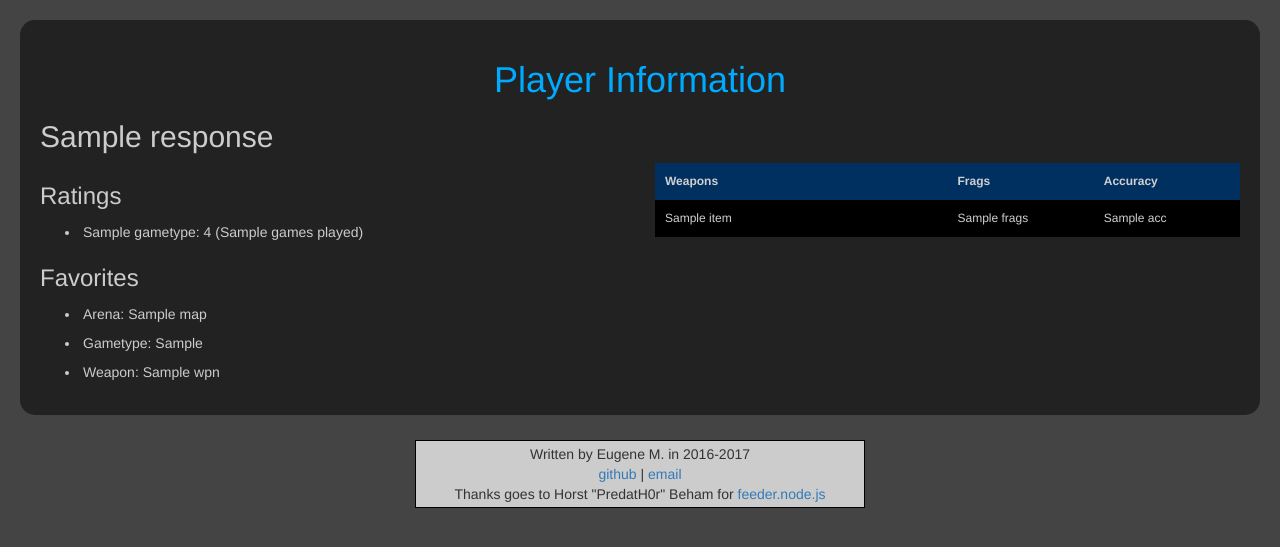
After one commit to em92/quakelive-local-ratings, a Flask app: template templates/player_stats.html in a window 1280 px wide. The commit adds this page. Shown: the top 547 px of the page. Run offline with Flask 2, Linux system fonts and the light colour scheme; the template is opened without the code that fills it: most values are stand-ins (such as "Sample title", 1, 10 or a date in 2020); some libraries are stand-ins or nearby versions.

Commit message:
added player stats page

```diff
--- a/main.py
+++ b/main.py
@@ -39,6 +39,16 @@ def http_rating_gametype_page(gametype, page = 0):
 @app.route("/ratings/<gametype>/<int:page>.json")
 def http_ratings_gametype_page_json(gametype, page):
   return jsonify( **rating.get_list( gametype, page ) )
+
+
+@app.route("/player/<int:steam_id>/")
+def http_player(steam_id):
+  return render_template("player_stats.html", **rating.get_player_info2(steam_id) )
+
+
+@app.route("/player/<int:steam_id>.json")
+def http_player_json(steam_id):
+  return jsonify( **rating.get_player_info(int(steam_id)) )
 
 
 @app.route("/elo/<ids>")
@@ -89,11 +99,6 @@ def http_steam_api_GetPlayerSummaries():
       return jsonify( ok = False, message = player_info["message"] ), 500
 
   return jsonify( ok = True, response = { "players": players } )
-
-
-@app.route("/player/<int:steam_id>")
-def http_player_id(steam_id):
-  return jsonify( **rating.get_player_info(int(steam_id)) )
 
 
 @app.route("/export_rating/<frmt>/<gametype>")
@@ -163,5 +168,6 @@ def http_stats_submit():
       return jsonify(**result), 200
 
 
+print(rating.get_player_info2("76561198260599288"))
 if __name__ == "__main__":
     app.run( host = "0.0.0.0", port = cfg['httpd_port'], threaded = True)
--- a/rating.py
+++ b/rating.py
@@ -7,6 +7,7 @@ import sys
 import traceback
 import psycopg2
 import trueskill
+from functools import reduce
 from urllib.parse import urlparse
 from config import cfg
 from sqlalchemy.exc import ProgrammingError
@@ -496,6 +497,25 @@ def get_player_info2( steam_id ):
 
     result['weapon_stats'] = list( map( lambda row: row[0], cu.fetchall() ) )
 
+    # fav map
+    cu.execute('''
+      SELECT map_name
+      FROM (
+        SELECT map_id, COUNT(*) AS n
+        FROM matches m
+        WHERE match_id IN (SELECT match_id FROM scoreboards WHERE steam_id = %(steam_id)s)
+        GROUP BY map_id
+      ) t
+      LEFT JOIN maps ON maps.map_id = t.map_id
+      ORDER BY n DESC
+      LIMIT 1
+    ''', {"steam_id": steam_id})
+
+    if cu.rowcount == 0:
+      fav_map = "None"
+    else:
+      fav_map = cu.fetchone()[0]
+
     # 10 last matches
     '''
         SELECT
@@ -509,6 +529,13 @@ def get_player_info2( steam_id ):
         ORDER BY m.timestamp DESC
         LIMIT 10
     '''
+
+    result['fav'] = {
+      "map": fav_map,
+      "gt": "None" if len(result["ratings"]) == 0 else result["ratings"][0]["gametype"],
+      "wpn": reduce(lambda sum, x: sum if sum['frags'] > x['frags'] else x, result['weapon_stats'], {"frags": 0, "name": "None"})["name"]
+    }
+
   except Exception as e:
     db.rollback()
     traceback.print_exc(file=sys.stderr)
--- a/static/counterstrikesource.css
+++ b/static/counterstrikesource.css
@@ -1,5 +1,5 @@
 body {
-	background-color: #0066cc;
+	background-color: #444;
 }
 
 a {
@@ -124,6 +124,11 @@ li {
   margin: 20px;
 }
 
+.title {
+  color: #0AF;
+  text-align: center;
+}
+
 #footer {
   margin-top: 25px;
   margin-bottom: 20px;
@@ -135,3 +140,20 @@ li {
   margin-right: auto;
   text-align: center;
 }
+
+#player-stats-wrapper {
+  background-color: #222;
+  border-radius: 15px;
+  padding: 20px;
+	color: rgb(204, 204, 204);
+}
+
+#weapon-stats-table {
+  width: 100%;
+}
+
+#weapon-stats-table td,
+#weapon-stats-table th {
+  padding: 10px;
+  font-size: 12px;
+}
--- /dev/null
+++ b/templates/player_stats.html
@@ -0,0 +1,39 @@
+{% extends "layout.html" %}
+{% block body %}
+<div id="player-stats-wrapper">
+<h1 class="title">Player Information</h2>
+<h2>{{ response['name'] | ql_nickname | safe }}</h2>
+
+<div class="row">
+  <div class="col-sm-6">
+    <h3>Ratings</h3>
+    <ul>
+    {% for item in response['ratings'] %}
+      <li>{{ item['gametype'] }}: {{ item['rating']}} ({{ item['n'] }} games played)</li>
+    {% endfor %}
+    </ul>
+    <h3>Favorites</h3>
+    <ul>
+    <li>Arena: {{ response['fav']['map'] }}</li>
+    <li>Gametype: {{ response['fav']['gt'] }}</li>
+    <li>Weapon: {{ response['fav']['wpn'] }}</li>
+    </ul>
+  </div>
+  <div id="weapon-stats-table-wrapper" class="col-sm-6">
+    <table id="weapon-stats-table" table="table table-borderless">
+      <thead><tr>
+        <th>Weapons</th>
+        <th>Frags</th>
+        <th>Accuracy</th>
+      </tr></thead>
+      <tbody>{% for item in response['weapon_stats'] %}<tr>
+        <td class="col-md-6">{{ item['name'] }}</td>
+        <td class="col-md-3">{{ item['frags'] }}</td>
+        <td class="col-md-3">{{ item['acc'] }}</td>
+      </tr>{% endfor %}</tbody>
+    </table>
+  </div>
+</div>
+
+</div>
+{% endblock %}
--- a/templates/ratings_list.html
+++ b/templates/ratings_list.html
@@ -12,7 +12,7 @@
     <tbody>{% for item in response %}<tr>
       <td class="col-md-1">{{ item['rank'] }}</td>
       <td class="col-md-3">
-        <a href="http://steamcommunity.com/profiles/{{ item['_id'] }}/">
+        <a href="/player/{{ item['_id'] }}/">
           <img class="player_icon" src="/static/images/players/{{ item['model'].replace('/', '/icon_') }}.png" />&nbsp;
           {{ item['name'] | ql_nickname | safe }}
         </a>
```
